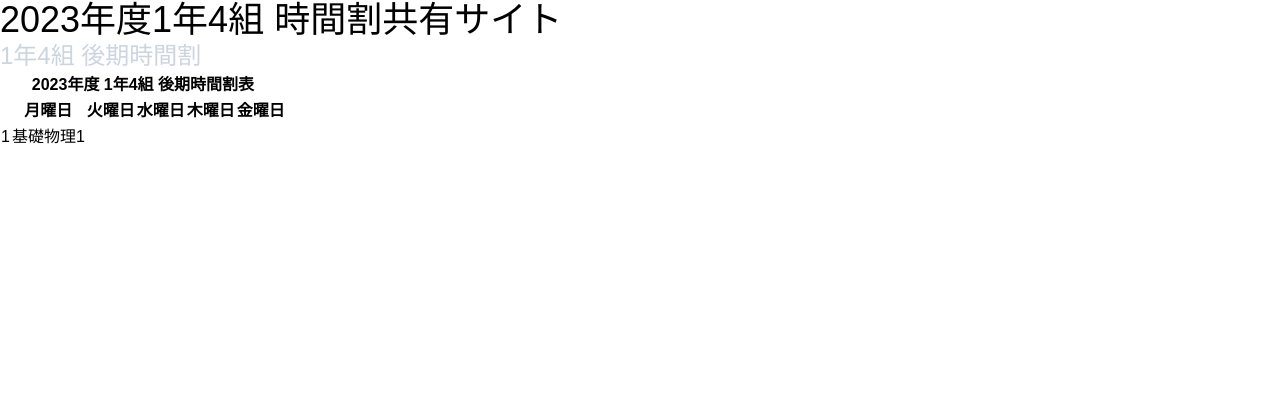
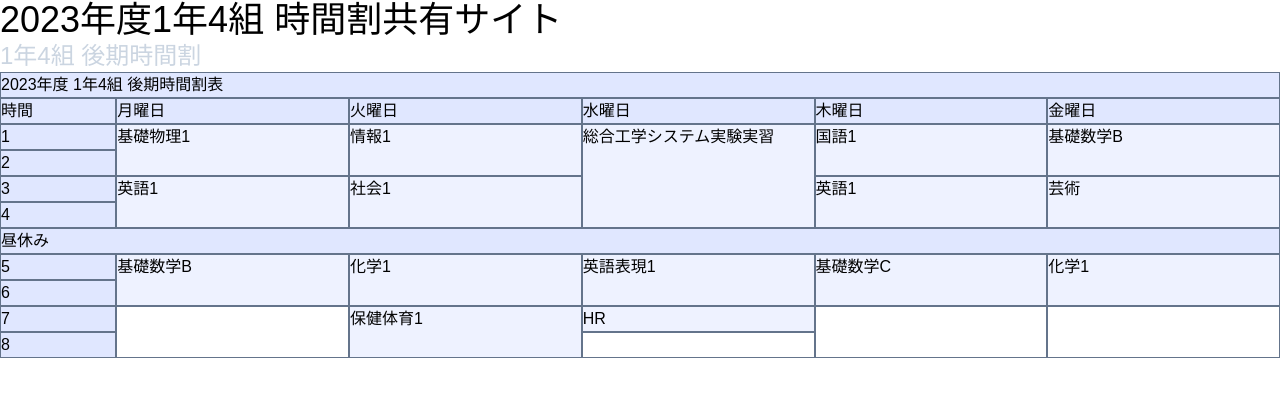
Before and after one commit to klef-lec-test/linux-intro, a Next.js app: page / in a window 1280 px wide. Shown: the top 396 px of the page. Built offline with nearby package versions, Linux system fonts and the light colour scheme; a web font is replaced by a local one.

Commit message:
update 4 files, delete 2 files and create 4 files

```diff
--- a/package.json
+++ b/package.json
@@ -9,6 +9,9 @@
     "lint": "next lint"
   },
   "dependencies": {
+    "@emotion/react": "^11.11.1",
+    "@emotion/styled": "^11.11.0",
+    "@mui/material": "^5.14.16",
     "next": "^13.5.6",
     "react": "^18.2.0",
     "react-dom": "^18",
--- a/src/app/page.tsx
+++ b/src/app/page.tsx
@@ -1,31 +1,12 @@
 import Image from 'next/image'
+import TimeTable from '@/components/timetable'
 
 export default function Home() {
   return (
     <div>
       <p className='text-4xl'>2023年度1年4組 時間割共有サイト</p>
       <p className='text-2xl text-slate-300'>1年4組 後期時間割</p>
-      <table className='border-collapse border-solid'>
-        <thead>
-          <tr>
-            <th colSpan={6}>2023年度 1年4組 後期時間割表</th>
-          </tr>
-          <tr>
-            <th></th>
-            <th>月曜日</th>
-            <th>火曜日</th>
-            <th>水曜日</th>
-            <th>木曜日</th>
-            <th>金曜日</th>
-          </tr>
-        </thead>
-        <tbody>
-          <tr>
-            <td>1</td>
-            <td rowSpan={2}>基礎物理1</td>
-          </tr>
-        </tbody>
-      </table>
+      <TimeTable />
     </div>
   )
 }
--- /dev/null
+++ b/src/components/subjects.tsx
@@ -0,0 +1,5 @@
+import '@/app/globals.css';
+import path from 'path';
+import * as fs from 'fs';
+import { GetStaticProps } from 'next';
+import { PageProps } from '../../.next/types/app/layout';
--- a/src/components/tableData.tsx
+++ /dev/null
@@ -1,10 +0,0 @@
-//TODO: テーブルデータを入力する
-
-export const columns = [
-  { Header: "時間", accessor: "time" },
-  { Header: "月曜日" , accessor: "man"},
-  { Header: "火曜日" , accessor: "tue"},
-  { Header: "水曜日" , accessor: "wed"},
-  { Header: "木曜日" , accessor: "thr"},
-  { Header: "金曜日" , accessor: "fri"}
-]
--- /dev/null
+++ b/src/components/timetable.css
@@ -0,0 +1,33 @@
+h1 {
+  grid-column-start: 1;
+  grid-column-end: 7;
+  background-color: #e0e7ff;
+}
+h2 {
+  background-color: #e0e7ff;
+}
+h3 {
+  grid-row: span 2;
+  verticel-aligen: middle;
+  background-color: #eef2ff;
+}
+h4 {
+  grid-row: span 4;
+  verticel-aligen: middle;
+  background-color: #eef2ff;
+}
+h5 {
+  background-color: #e0e7ff;
+}
+.grid-init {
+  display: grid;
+  grid-template-columns: 1fr 2fr 2fr 2fr 2fr 2fr;
+}
+h1,
+h2,
+h3,
+h4,
+h5 {
+  border: 1px solid #64748b;
+  border-colspan: colspan;
+}
--- /dev/null
+++ b/src/components/timetable.tsx
@@ -0,0 +1,54 @@
+import '../components/timetable.css'
+import '../app/globals.css'
+
+const TimeTable = () => {
+  return(
+    <div className="grid-init">
+        {/* 見出し */}
+        <h1>2023年度 1年4組 後期時間割表</h1>
+        {/* 列見出し */}
+        <h2>時間</h2>
+        <h5>月曜日</h5>
+        <h5>火曜日</h5>
+        <h5>水曜日</h5>
+        <h5>木曜日</h5>
+        <h5>金曜日</h5>
+        {/* 1-2限 */}
+        <h2>1</h2>
+        <h3>基礎物理1</h3>
+        <h3>情報1</h3>
+        <h4>総合工学システム実験実習</h4>
+        <h3>国語1</h3>
+        <h3>基礎数学B</h3>
+        <h2>2</h2>
+        {/* 3-4限 */}
+        <h2>3</h2>
+        <h3>英語1</h3>
+        <h3>社会1</h3>
+        <h3>英語1</h3>
+        <h3>芸術</h3>
+        <h2>4</h2>
+        {/* 昼休み */}
+        <h1>昼休み</h1>
+        {/* 5-6限 */}
+        <h2>5</h2>
+        <h3>基礎数学B</h3>
+        <h3>化学1</h3>
+        <h3>英語表現1</h3>
+        <h3>基礎数学C</h3>
+        <h3>化学1</h3>
+        <h2>6</h2>
+        {/* 7-8限 */}
+        <h2>7</h2>
+        <h3 className='bg-white'></h3>
+        <h3>保健体育1</h3>
+        <h5 className='bg-indigo-50'>HR</h5>
+        <h3 className='bg-white'></h3>
+        <h3 className='bg-white'></h3>
+        <h2>8</h2>
+        <h5 className='bg-white'></h5>
+    </div>
+  )
+}
+
+export default TimeTable
```
Also changed, not shown: src/components/subject_date.json (added, +12 -0 lines), src/app/table.css (deleted), 2 other files (tests, documents, lock files or other folders).
